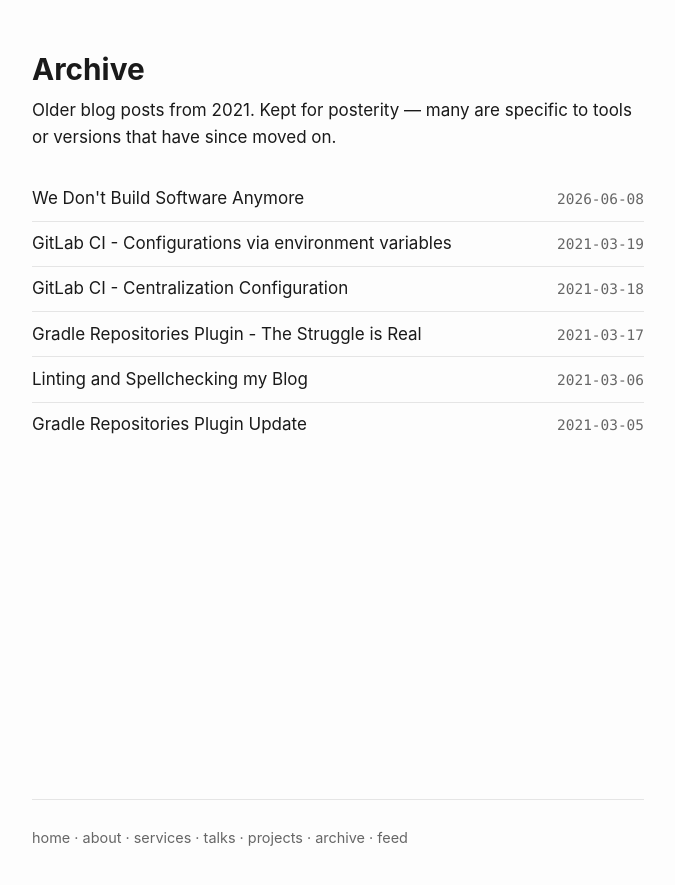
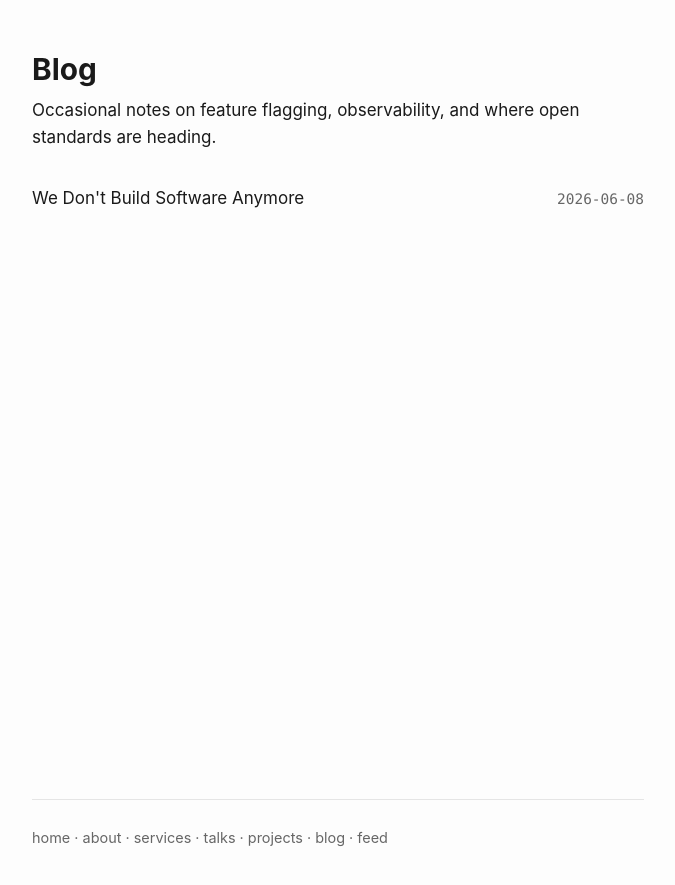
Before and after one commit to aepfli/aepfli.github.io, a Jekyll site: the page built from blog.md, in a window 1280 px wide. Shown: the top 885 px of the page, without its empty margins (302-977 px from the left). Built offline with Jekyll 4.4.1, drawn with Linux system fonts in a browser that asks for light colours.

Commit message:
Repurpose archive as blog, de-personalise post, fix CI
- Rename archive page to /blog/, list only 2026+ posts
- Update footer nav and add home-page blog link
- Reword post's "Your system" passage to third person
- Bump CI workflow to Node 20 and current action versions

Co-Authored-By: Claude Opus 4.8 (1M context) <noreply@anthropic.com>

```diff
--- a/_layouts/default.html
+++ b/_layouts/default.html
@@ -19,7 +19,7 @@
       · <a href="{{ '/services/' | relative_url }}">services</a>
       · <a href="{{ '/talks/' | relative_url }}">talks</a>
       · <a href="{{ '/projects/' | relative_url }}">projects</a>
-      · <a href="{{ '/archive/' | relative_url }}">archive</a>
+      · <a href="{{ '/blog/' | relative_url }}">blog</a>
       · <a href="{{ '/feed.xml' | relative_url }}">feed</a>
     </nav>
   </footer>
--- a/archive.md
+++ b/blog.md
@@ -1,15 +1,18 @@
 ---
 layout: default
-title: Archive
-permalink: /archive/
+title: Blog
+permalink: /blog/
 ---
 
-# Archive
+# Blog
 
-Older blog posts from 2021. Kept for posterity — many are specific to tools or versions that have since moved on.
+Occasional notes on feature flagging, observability, and where open standards are heading.
 
 <ul class="links">
 {% for post in site.posts %}
+  {% assign postyear = post.date | date: "%Y" | plus: 0 %}
+  {% if postyear >= 2026 %}
   <li><a href="{{ post.url | relative_url }}">{{ post.title }} <span class="handle">{{ post.date | date: "%Y-%m-%d" }}</span></a></li>
+  {% endif %}
 {% endfor %}
 </ul>
```
Also changed, not shown: _posts/2026-06-08-We-Dont-Build-Software-Anymore.md (+4 -4 lines), index.md (+6 -0 lines), .github/workflows/lint.yml.
